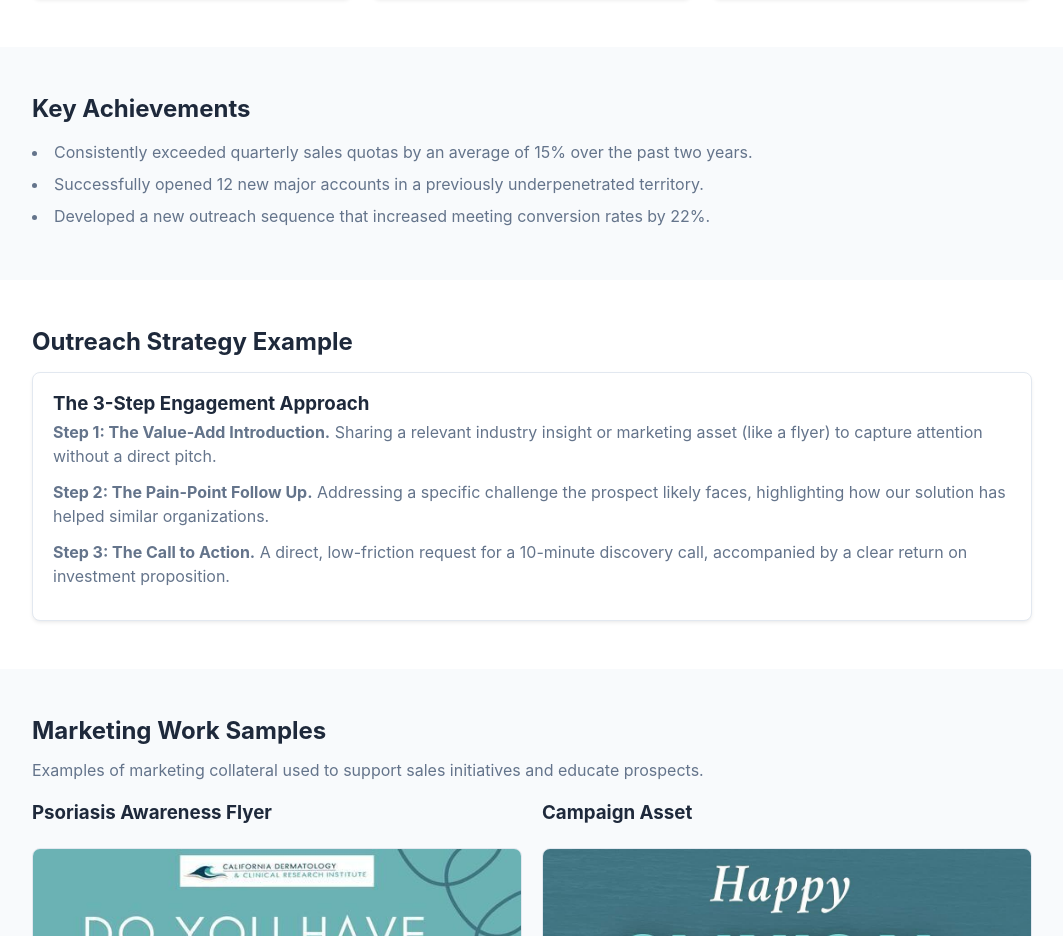
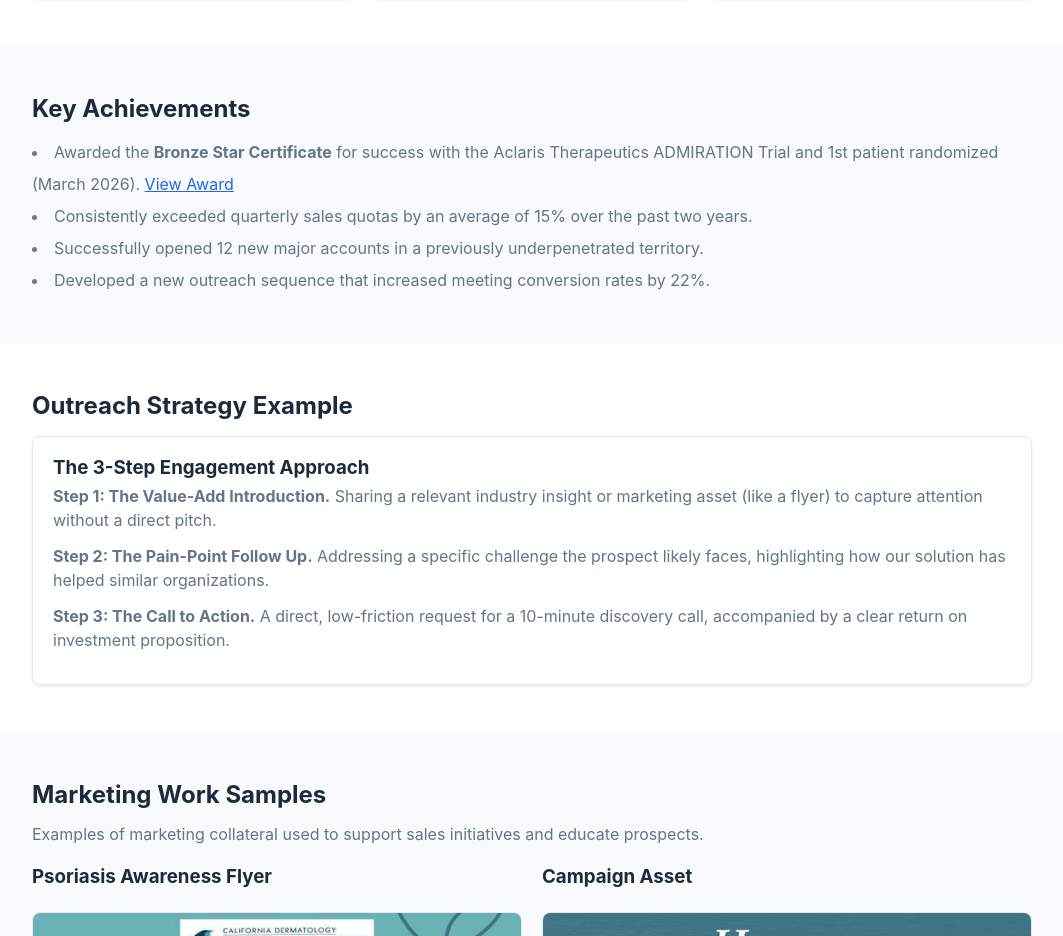
Before and after one commit to lydia-a-wilson/lydia-a-wilson.github.io, a React (Vite) app: page / in a window 1280 px wide. Shown: the part 1002-1938 px from the top of the page, without its empty margins (108-1171 px from the left). Built offline with nearby package versions, Linux system fonts and the light colour scheme.

Commit message:
Add Bronze Star Certificate to Key Achievements

```diff
--- a/src/App.tsx
+++ b/src/App.tsx
@@ -77,6 +77,7 @@ function App() {
         <div className="container">
           <h2>Key Achievements</h2>
           <ul style={{ listStylePosition: 'inside', lineHeight: '2', color: 'var(--text-muted)' }}>
+            <li>Awarded the <strong>Bronze Star Certificate</strong> for success with the Aclaris Therapeutics ADMIRATION Trial and 1st patient randomized (March 2026). <a href="/lydia-award.pdf" target="_blank" rel="noopener noreferrer" style={{ color: 'var(--primary)', textDecoration: 'underline' }}>View Award</a></li>
             <li>Consistently exceeded quarterly sales quotas by an average of 15% over the past two years.</li>
             <li>Successfully opened 12 new major accounts in a previously underpenetrated territory.</li>
             <li>Developed a new outreach sequence that increased meeting conversion rates by 22%.</li>
```
Also changed, not shown: 1 other file (tests, documents, lock files or other folders).
